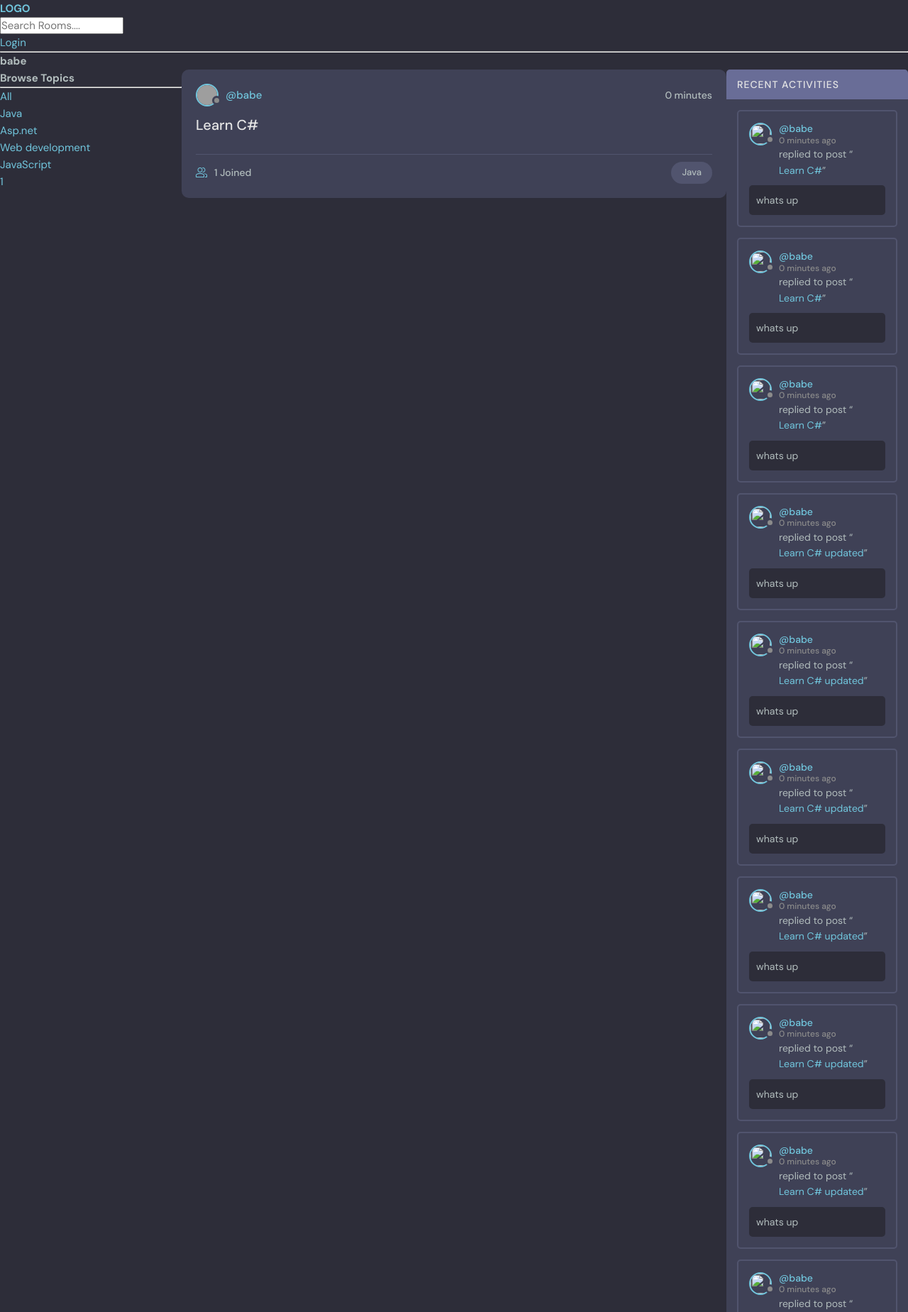
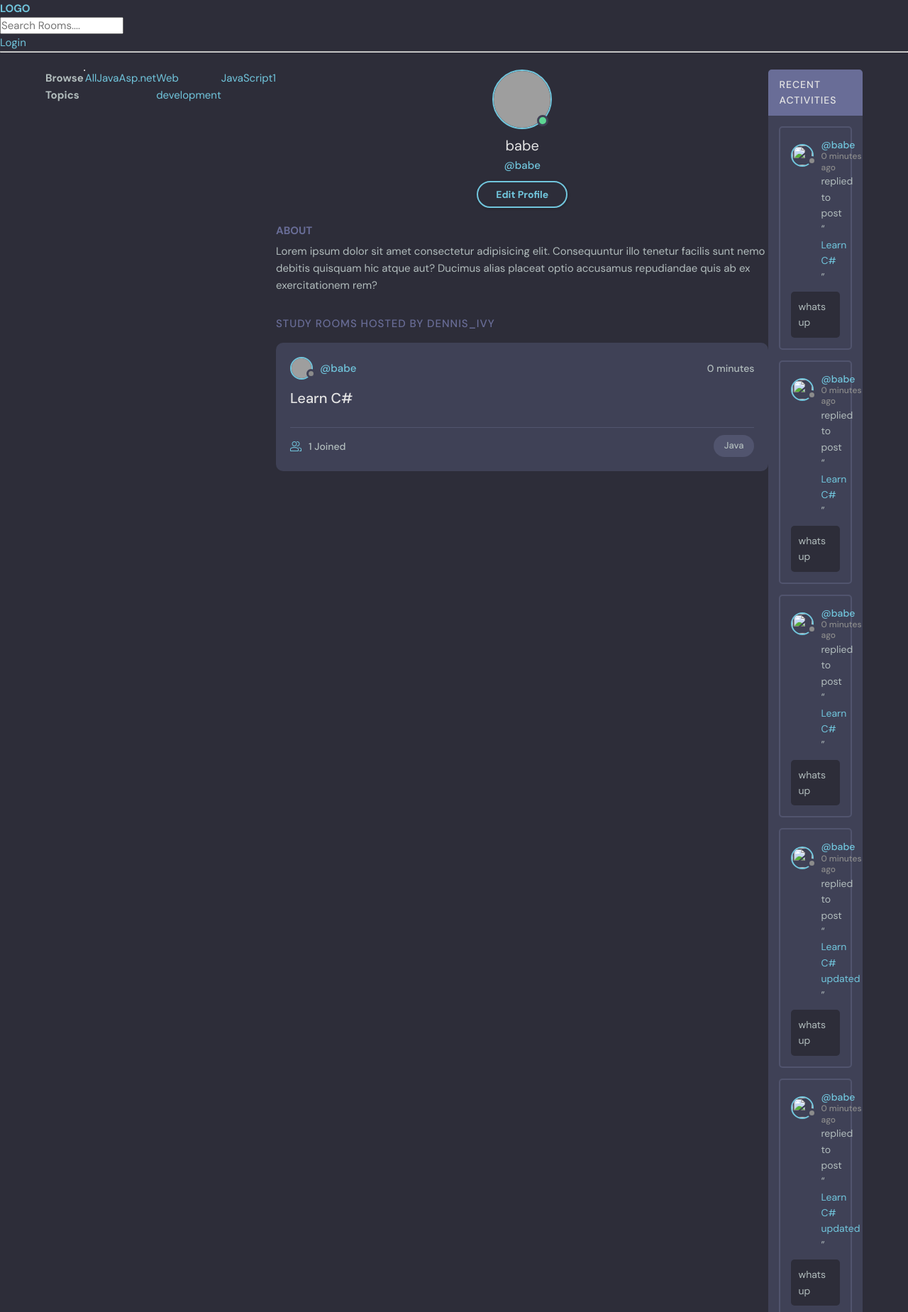
Before and after one commit to bongiwemvuni/Study_hub, a Django app: a page that uses STUDY_HUB/base/templates/base/profile.html in a window 1280 px wide. Shown: the part 76-1925 px from the top of the page at 71% size. Run offline with Django 4.2, Linux system fonts and the light colour scheme; data comes from the database, SQL or seed files in the repository; grey boxes are pictures that could not be loaded.

Commit message:
Created profile  page

```diff
--- a/STUDY_HUB/base/templates/base/profile.html
+++ b/STUDY_HUB/base/templates/base/profile.html
@@ -1,29 +1,48 @@
 {% extends 'main.html' %}
 
-{%  block content %}
+{% block content %}
+  <main class="profile-page layout layout--3">
+    <div class="container">
+      <!-- Topics Start -->
+      {% include 'base/topics_component.html' %}
+      <!-- Topics End -->
 
-<style>
-    .profile-container{
-        display: grid;
-        grid-template-columns: 1fr 3fr 1fr;
-    }
-</style>
+      <!-- Room List Start -->
+      <div class="roomList">
+        <div class="profile">
+          <div class="profile__avatar">
+            <div class="avatar avatar--large active">
+              <img src="https://randomuser.me/api/portraits/men/11.jpg" />
+            </div>
+          </div>
+          <div class="profile__info">
+            <h3>{{user.username}}</h3>
+            <p>@{{user.username}}</p>
+            <a href="edit-user.html" class="btn btn--main btn--pill">Edit Profile</a>
+          </div>
+          <div class="profile__about">
+            <h3>About</h3>
+            <p>
+              Lorem ipsum dolor sit amet consectetur adipisicing elit. Consequuntur illo tenetur
+              facilis sunt nemo debitis quisquam hic atque aut? Ducimus alias placeat optio
+              accusamus repudiandae quis ab ex exercitationem rem?
+            </p>
+          </div>
+        </div>
 
-<h1>{{user.username}}</h1>
+        <div class="roomList__header">
+          <div>
+            <h2>Study Rooms Hosted by dennis_ivy</a>
+            </h2>
+          </div>
+        </div>
+        {% include 'base/feed_component.html' %}
+      </div>
+      <!-- Room List End -->
 
-<div class="profile-container">
-    <div>
-        {% include 'base/topics_component.html' %}
+      <!-- Activities Start -->
+      {% include 'base/activity_component.html' %}
+      <!-- Activities End -->
     </div>
-
-    <div>
-         {% include 'base/feed_component.html' %}
-    </div>
-
-    <div>
-        {% include 'base/activity_component.html' %}
-
-    </div>
-</div>
-
-{% endblock content %}
+  </main>
+{% endblock content  %}
```
